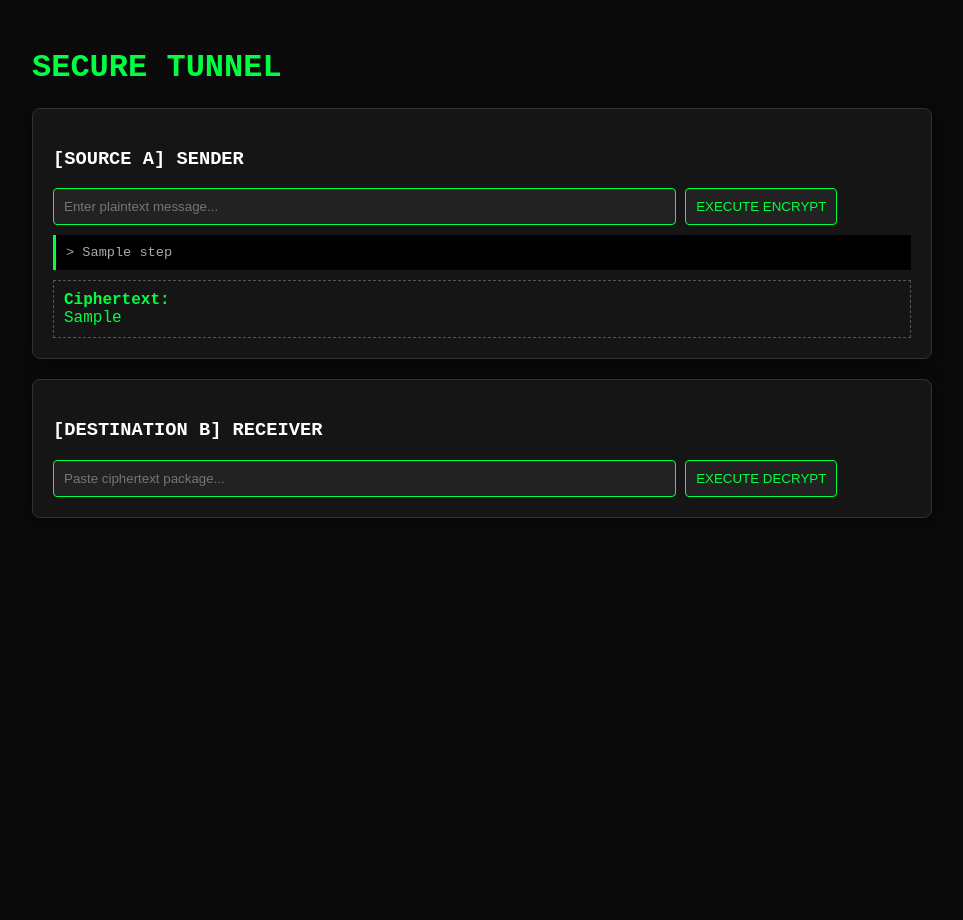
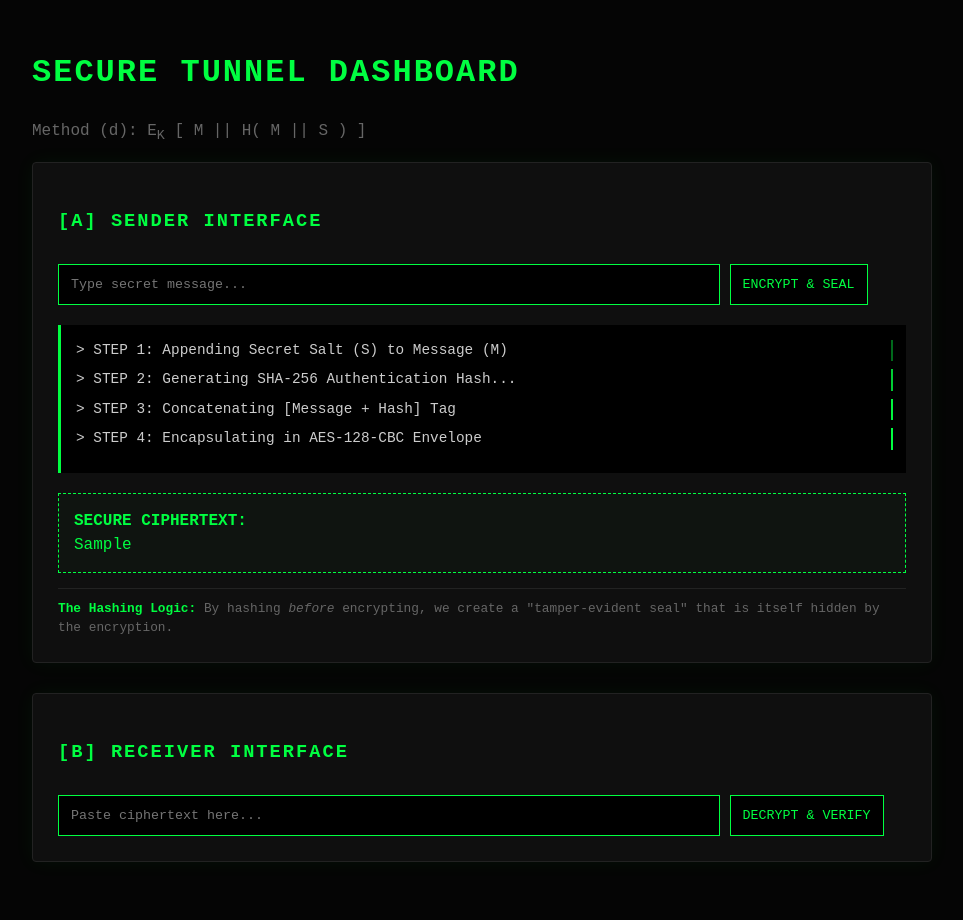
Before and after one commit to Vickiegatheru/Computer-Network-Security, a Flask app: template templates/index.html in a window 1280 px wide. Shown: the whole page, without its empty margins (158-1121 px from the left). Before the commit the page ends 518 px from the top, so only its background shows below. Run offline with Flask 3, Linux system fonts and the light colour scheme; the template is opened without the code that fills it: most values are stand-ins (such as "Sample title", 1, 10 or a date in 2020).

Commit message:
Final UI and Hashing Detail Update

```diff
--- a/app.py
+++ b/app.py
@@ -9,10 +9,12 @@ def home():
     dec_data = {}
 
     if request.method == 'POST':
+        # Handle Encryption Request
         if 'msg' in request.form:
             ct, steps = encrypt_m4(request.form['msg'])
             enc_data = {'ct': ct, 'steps': steps}
 
+        # Handle Decryption Request
         if 'cip' in request.form:
             msg, valid, steps = decrypt_m4(request.form['cip'])
             dec_data = {'msg': msg, 'valid': valid, 'steps': steps}
@@ -20,4 +22,4 @@ def home():
     return render_template('index.html', enc=enc_data, dec=dec_data)
 
 if __name__ == '__main__':
-    app.run(debug=True, port=5000)
+    app.run(debug=True)
--- a/templates/index.html
+++ b/templates/index.html
@@ -2,52 +2,88 @@
 <html lang="en">
 <head>
     <meta charset="UTF-8">
-    <title>Method 4 Crypto Dashboard</title>
+    <title>Method (d) Security Visualizer</title>
     <style>
-        :root { --neon-green: #00ff41; --danger-red: #ff3131; }
-        body { background: #0a0a0a; color: white; font-family: 'Courier New', Courier, monospace; padding: 20px; }
+        :root { --neon: #00ff41; --dim: #003b11; --bg: #050505; --alert: #ff3131; }
+
+        body { background: var(--bg); color: #ccc; font-family: 'Courier New', monospace; padding: 20px; line-height: 1.5; }
         .container { max-width: 900px; margin: auto; }
-        .panel { background: #151515; border: 1px solid #333; padding: 20px; border-radius: 8px; margin-bottom: 20px; box-shadow: 0 4px 15px rgba(0,0,0,0.5); }
-        .log { background: #000; padding: 10px; border-left: 3px solid var(--neon-green); font-size: 0.85em; color: #aaa; margin: 10px 0; }
-        input, button { background: #222; border: 1px solid var(--neon-green); color: var(--neon-green); padding: 10px; border-radius: 4px; }
-        button:hover { background: var(--neon-green); color: black; cursor: pointer; }
-        .result { border: 1px dashed #555; padding: 10px; word-break: break-all; margin-top: 10px; color: var(--neon-green); }
-        .alert { color: var(--danger-red); border-color: var(--danger-red) !important; animation: blink 1s infinite; }
-        @keyframes blink { 50% { opacity: 0.5; } }
+
+        h1, h3 { color: var(--neon); text-transform: uppercase; letter-spacing: 2px; }
+        .panel { background: #0f0f0f; border: 1px solid #222; padding: 25px; margin-bottom: 30px; border-radius: 4px; box-shadow: 0 0 20px rgba(0,255,65,0.05); }
+
+        input, button { background: #000; border: 1px solid var(--neon); color: var(--neon); padding: 12px; font-family: inherit; margin-top: 10px; }
+        button:hover { background: var(--neon); color: #000; cursor: pointer; font-weight: bold; }
+
+        /* Typewriter Animation */
+        .log-box { background: #000; border-left: 3px solid var(--neon); padding: 15px; margin: 20px 0; font-size: 0.9em; }
+        .tw-line { overflow: hidden; white-space: nowrap; border-right: 2px solid var(--neon); width: 0; animation: typing 1.5s steps(40, end) forwards, blink 0.8s infinite; margin-bottom: 8px; }
+
+        @keyframes typing { from { width: 0 } to { width: 100% } }
+        @keyframes blink { 50% { border-color: transparent } }
+
+        .delay-1 { animation-delay: 0.5s; }
+        .delay-2 { animation-delay: 2s; }
+        .delay-3 { animation-delay: 3.5s; }
+        .delay-4 { animation-delay: 5s; }
+
+        .result-box { border: 1px dashed var(--neon); padding: 15px; color: var(--neon); word-break: break-all; margin-top: 15px; background: rgba(0,255,65,0.02); }
+        .tamper-alert { border-color: var(--alert); color: var(--alert); animation: shake 0.5s infinite; }
+        @keyframes shake { 0%, 100% { transform: translateX(0); } 25% { transform: translateX(-5px); } 75% { transform: translateX(5px); } }
+
+        .explanation { font-size: 0.8em; color: #666; margin-top: 15px; border-top: 1px solid #222; padding-top: 10px; }
+        b { color: var(--neon); }
     </style>
 </head>
 <body>
     <div class="container">
-        <h1 style="color: var(--neon-green);">SECURE TUNNEL</h1>
+        <h1>Secure Tunnel Dashboard</h1>
+        <p style="color: #666;">Method (d): E<sub>K</sub> [ M || H( M || S ) ]</p>
 
         <div class="panel">
-            <h3>[SOURCE A] SENDER</h3>
+            <h3>[A] SENDER INTERFACE</h3>
             <form method="POST">
-                <input name="msg" placeholder="Enter plaintext message..." required style="width: 70%;">
-                <button type="submit">EXECUTE ENCRYPT</button>
+                <input name="msg" placeholder="Type secret message..." style="width: 75%;" required>
+                <button type="submit">ENCRYPT & SEAL</button>
             </form>
+
             {% if enc.ct %}
-                <div class="log">
-                    {% for step in enc.steps %} <div>> {{ step }}</div> {% endfor %}
-                </div>
-                <div class="result"><strong>Ciphertext:</strong><br>{{ enc.ct }}</div>
+            <div class="log-box">
+                <div class="tw-line delay-1">> STEP 1: Appending Secret Salt (S) to Message (M)</div>
+                <div class="tw-line delay-2">> STEP 2: Generating SHA-256 Authentication Hash...</div>
+                <div class="tw-line delay-3">> STEP 3: Concatenating [Message + Hash] Tag</div>
+                <div class="tw-line delay-4">> STEP 4: Encapsulating in AES-128-CBC Envelope</div>
+            </div>
+            <div class="result-box">
+                <strong>SECURE CIPHERTEXT:</strong><br>{{ enc.ct }}
+            </div>
+            <div class="explanation">
+                <b>The Hashing Logic:</b> By hashing <i>before</i> encrypting, we create a "tamper-evident seal" that is itself hidden by the encryption.
+            </div>
             {% endif %}
         </div>
 
         <div class="panel">
-            <h3>[DESTINATION B] RECEIVER</h3>
+            <h3>[B] RECEIVER INTERFACE</h3>
             <form method="POST">
-                <input name="cip" placeholder="Paste ciphertext package..." required style="width: 70%;">
-                <button type="submit">EXECUTE DECRYPT</button>
+                <input name="cip" placeholder="Paste ciphertext here..." style="width: 75%;" required>
+                <button type="submit">DECRYPT & VERIFY</button>
             </form>
+
             {% if dec.msg %}
-                <div class="log">
-                    {% for step in dec.steps %} <div>> {{ step }}</div> {% endfor %}
-                </div>
-                <div class="result {{ 'alert' if not dec.valid }}">
-                    <strong>Result:</strong> {{ dec.msg }} <br>
-                    <strong>Status:</strong> {{ "AUTHENTICATED" if dec.valid else "TAMPERED / INVALID" }}
-                </div>
+            <div class="log-box">
+                <div class="tw-line delay-1">> STEP 1: Stripping AES-128 Encryption Layer...</div>
+                <div class="tw-line delay-2">> STEP 2: Extracting Message and 32-byte Hash Tag</div>
+                <div class="tw-line delay-3">> STEP 3: Re-calculating Hash for Integrity Check...</div>
+                <div class="tw-line delay-4">> STATUS: {{ "AUTHENTICATED" if dec.valid else "INTEGRITY BREACH DETECTED" }}</div>
+            </div>
+            <div class="result-box {{ 'tamper-alert' if not dec.valid }}">
+                <strong>OUTPUT:</strong> {{ dec.msg }} <br>
+                <strong>VERIFICATION:</strong> {{ "SUCCESS ✅" if dec.valid else "FAILED ❌" }}
+            </div>
+            <div class="explanation">
+                <b>The Verification Logic:</b> If $H_{calculated} \neq H_{received}$, the system knows the data was modified during transit, even if the attacker couldn't read the message.
+            </div>
             {% endif %}
         </div>
     </div>
```
Also changed, not shown: crypto_logic.py (+26 -22 lines).
